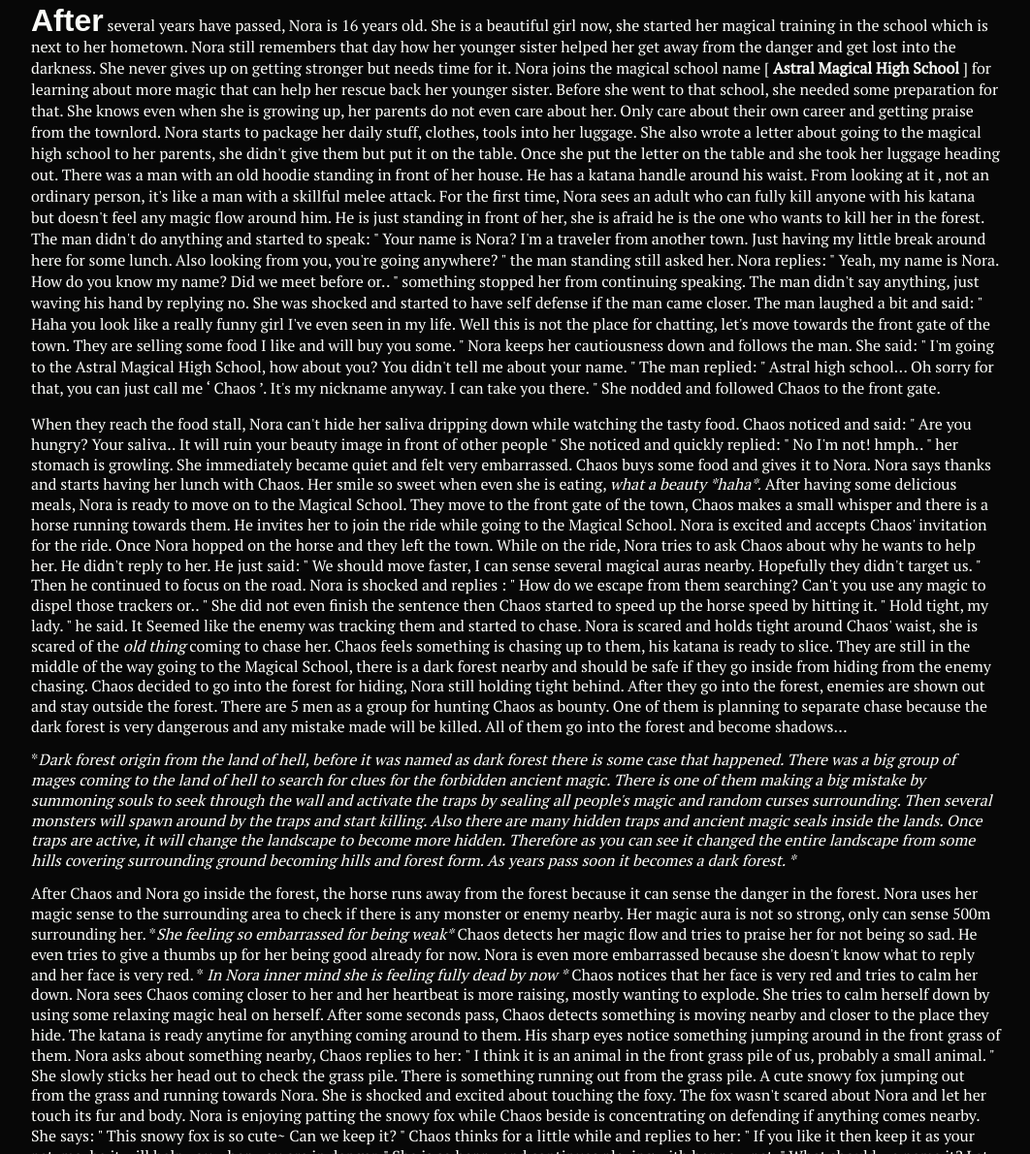
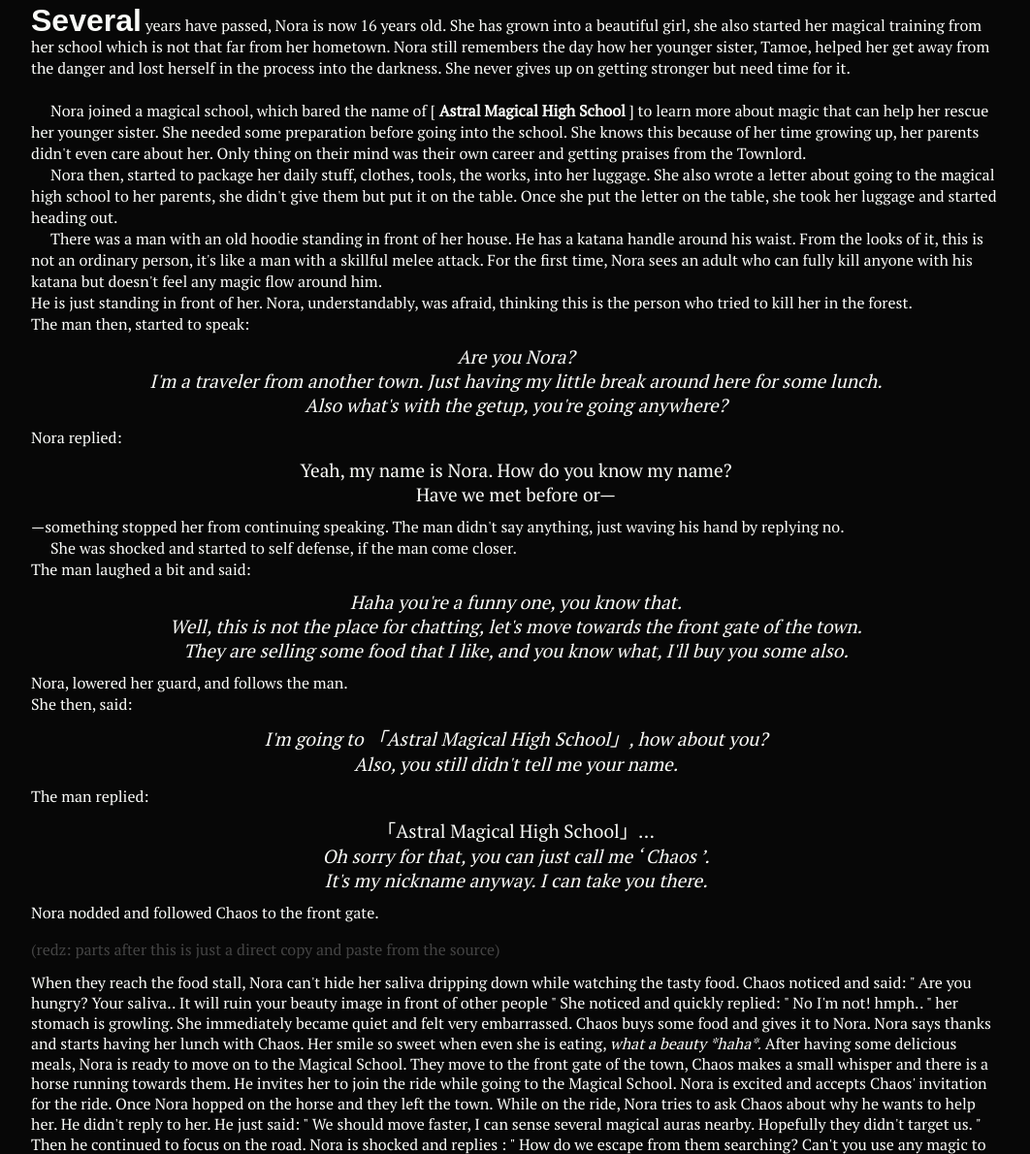
Before and after one commit to Project-Nora/website, a plain HTML site: page web/chapters/1-1.html in a window 1280 px wide. Shown: the part 676-1866 px from the top of the page at 97% size, without its empty margins (108-1170 px from the left). Drawn offline with Linux system fonts and the light colour scheme; a web font is replaced by a local one.

Commit message:
Chapter: Part 1 [WIP]

```diff
--- a/web/chapters/1-1.html
+++ b/web/chapters/1-1.html
@@ -43,7 +43,7 @@
         <div class="story-chapter">
             <!-- Chapter title -->
             <h1 id="title">
-                <a href="#title" class="story-chapter-title-anchor">#</a> <u>Chapter 1</u> – “The Unlikely Encounter”
+                <a href="#title" class="story-chapter-title-anchor">#</a> <u>Chapter 1</u> – “The Unlikely Encounter [WIP]”
             </h1>
 
             <!-- Content -->
@@ -51,45 +51,74 @@
             <div class="story-content">
                 <!-- Insert Chapter code here -->
 
-<a class="big">After</a> several years have passed, Nora is 16 years old. She is a
-beautiful girl now, she started her magical training in the school
-which is next to her hometown. Nora still remembers that day how her
-younger sister helped her get away from the danger and get lost into
-the darkness. She never gives up on getting stronger but needs time
-for it. Nora joins the magical school name [ <b>Astral Magical High
-    School</b> ] for learning about more magic that can help her rescue
-back her younger sister. Before she went to that school, she needed
-some preparation for that. She knows even when she is growing up, her
-parents do not even care about her. Only care about their own career
-and getting praise from the townlord. Nora starts to package her
-daily stuff, clothes, tools into her luggage. She also wrote a letter
-about going to the magical high school to her parents, she didn't
-give them but put it on the table. Once she put the letter on the
-table and she took her luggage heading out. There was a man with an
-old hoodie standing in front of her house. He has a katana handle
-around his waist. From looking at it , not an ordinary person, it's
-like a man with a skillful melee attack. For the first time, Nora
-sees an adult who can fully kill anyone with his katana but doesn't
-feel any magic flow around him. He is just standing in front of her,
-she is afraid he is the one who wants to kill her in the forest. The
-man didn't do anything and started to speak: &quot; Your name is
-Nora? I'm a traveler from another town. Just having my little break
-around here for some lunch. Also looking from you, you're going
-anywhere? &quot; the man standing still asked her. Nora replies: &quot;
-Yeah, my name is Nora. How do you know my name? Did we meet before
-or.. &quot; something stopped her from continuing speaking. The man
-didn't say anything, just waving his hand by replying no. She was
-shocked and started to have self defense if the man came closer. The
-man laughed a bit and said: &quot; Haha you look like a really funny
-girl I've even seen in my life. Well this is not the place for
-chatting, let's move towards the front gate of the town. They are
-selling some food I like and will buy you some. &quot; Nora keeps her
-cautiousness down and follows the man. She said: &quot; I'm going to
-the Astral Magical High School, how about you? You didn't tell me
-about your name. &quot; The man replied: &quot; Astral high school…
-Oh sorry for that, you can just call me ‘ Chaos ’. It's my
-nickname anyway. I can take you there. &quot; She nodded and followed
-Chaos to the front gate.</p>
+<a class="big">Several</a> years have passed, Nora is now 16 years old.
+She has grown into a beautiful girl, she also started her magical training from her school which is not that far from her hometown.
+Nora still remembers the day how her younger sister, Tamoe, helped her get away from the danger and lost herself in the process into the darkness.
+She never gives up on getting stronger but need time for it. <br /> <br />
+
+<a style="margin-left: 20px;">Nora</a> joined a magical school, which bared the name of [ <b>Astral Magical High School</b> ] to learn more about magic that can help her rescue her younger sister.
+She needed some preparation before going into the school.
+She knows this because of her time growing up, her parents didn't even care about her.
+Only thing on their mind was their own career and getting praises from the Townlord. <br />
+
+<a style="margin-left: 20px;">Nora</a> then, started to package her daily stuff, clothes, tools, the works, into her luggage.
+She also wrote a letter about going to the magical high school to her parents, she didn't give them but put it on the table.
+Once she put the letter on the table, she took her luggage and started heading out. <br />
+
+<a style="margin-left: 20px">There</a> was a man with an old hoodie standing in front of her house.
+He has a katana handle around his waist. From the looks of it, this is not an ordinary person, it's like a man with a skillful melee attack.
+For the first time, Nora sees an adult who can fully kill anyone with his katana but doesn't feel any magic flow around him. <br />
+
+He is just standing in front of her. Nora, understandably, was afraid, thinking this is the person who tried to kill her in the forest. <br />
+The man then, started to speak:
+<div class="story-middle">
+    <i>
+        Are you Nora? <br />
+        I'm a traveler from another town.
+        Just having my little break around here for some lunch. <br />
+        Also what's with the getup, you're going anywhere?
+    </i>
+</div>
+
+Nora replied:
+<div class="story-middle">
+    Yeah, my name is Nora. How do you know my name? <br />
+    Have we met before or—
+</div>
+—something stopped her from continuing speaking.
+
+The man didn't say anything, just waving his hand by replying no. <br />
+<a style="margin-left: 20px;">She</a> was shocked and started to self defense, if the man come closer. <br />
+The man laughed a bit and said:
+<div class='story-middle'>
+    <i>
+        Haha you're a funny one, you know that. <br />
+        Well, this is not the place for chatting, let's move towards the front gate of the town. <br />
+        They are selling some food that I like, and you know what, I'll buy you some also.
+    </i>
+</div>
+
+Nora, lowered her guard, and follows the man. <br />
+She then, said:
+<div class='story-middle'>
+    <i>I'm going to 「Astral Magical High School」, how about you? <br />
+        Also, you still didn't tell me your name.
+    </i>
+</div>
+
+The man replied:
+<div class='story-middle'>
+    「Astral Magical High School」… <br />
+    <i>
+        Oh sorry for that, you can just call me ‘ Chaos ’. <br />
+        It's my nickname anyway. I can take you there.
+    </i>
+</div>
+
+Nora nodded and followed Chaos to the front gate.</p>
+
+<a style="color: gray;opacity: 0.5;font-size: 1rem;"> (redz: parts after this is just a direct copy and paste from the source) </a>
+
 <p lang="en" class="western" style="line-height: 130%; margin-top: 0.14in; margin-bottom: 0in">
     When they reach the food stall, Nora can't hide her saliva dripping
     down while watching the tasty food. Chaos noticed and said: &quot;
```
Also changed, not shown: web/source/chapters/0-1-meeting.html (+68 -39 lines).
